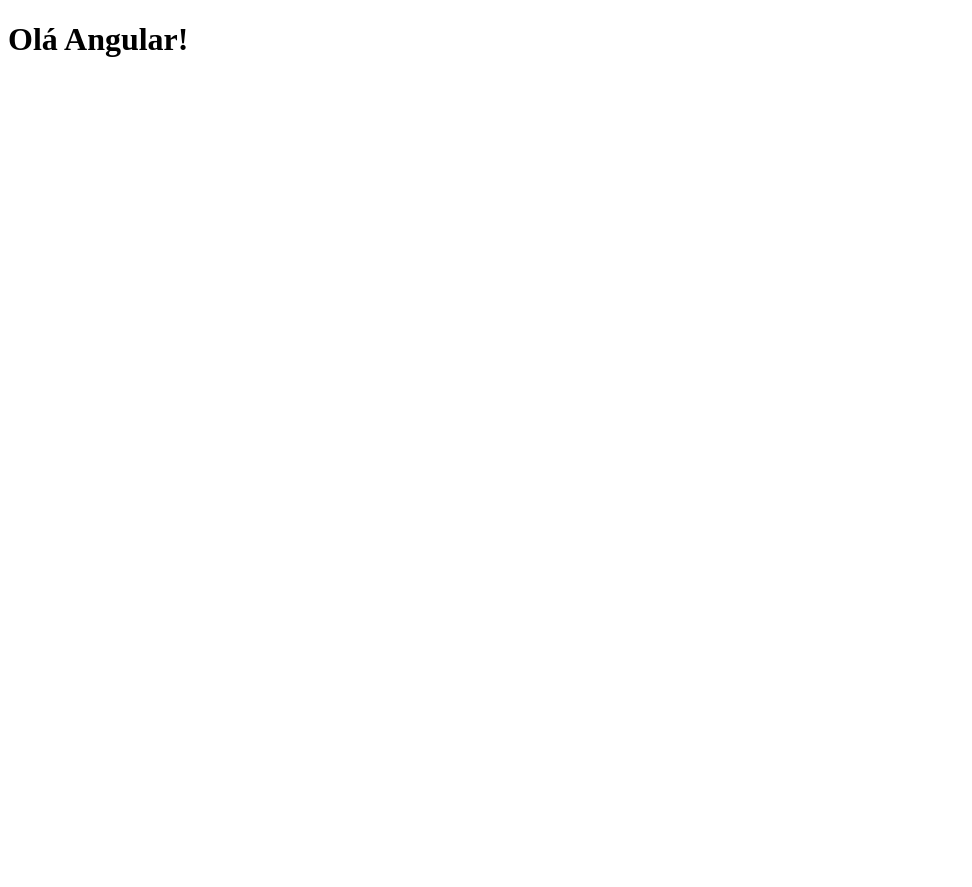
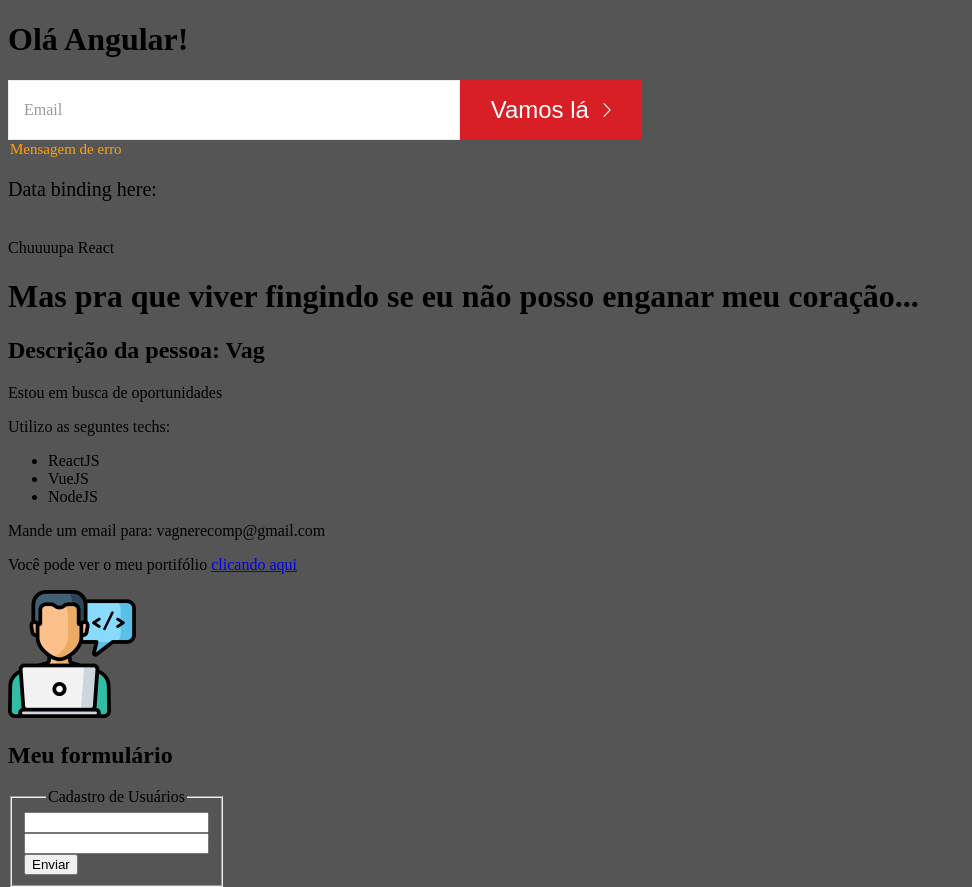
Before and after one commit to vagnerecomp/What-I-know-about-Vue.js, a Vue app: page / in a window 1280 px wide. Shown: the whole page, without its empty margins (0-972 px from the left). Before the commit the page ends 800 px from the top, so only its background shows below. Built offline with nearby package versions, Linux system fonts and the light colour scheme.

Commit message:
Basic concepts

```diff
--- a/public/index.html
+++ b/public/index.html
@@ -7,7 +7,7 @@
     <link rel="icon" href="<%= BASE_URL %>favicon.ico">
     <title><%= htmlWebpackPlugin.options.title %></title>
   </head>
-  <body>
+  <body style="background-color: #555;">
     <noscript>
       <strong>We're sorry but <%= htmlWebpackPlugin.options.title %> doesn't work properly without JavaScript enabled. Please enable it to continue.</strong>
     </noscript>
--- a/src/App.vue
+++ b/src/App.vue
@@ -1,14 +1,38 @@
 <template>
-  <PrimeiroComponente/>
+  <!-- Conceitos abordados: Componentização  -->
+  <div class="main">
+    <PrimeiroComponente/>
+   <SegundoComponente/>
+   <LifeCycle/>
+   <Pessoa/>
+  </div>
 
 </template>
 
 <script>
 import PrimeiroComponente from './components/PrimeiroComponente.vue'
+import SegundoComponente from './components/SegundoComponente.vue'
+import LifeCycle from './components/LifeCycle.vue'
+import Pessoa from './components/Pessoa.vue'
 export default {
   name: 'app',
   components:{
-    PrimeiroComponente
+    PrimeiroComponente,
+    SegundoComponente,
+    LifeCycle,
+    Pessoa
+  },
+  data(){
+    return{
+      // texto:
+    }
   }
 }
 </script>
+
+<style scoped>
+  .main{
+    background-color: #555;
+    height: 100vh;
+  }
+</style>
--- /dev/null
+++ b/src/components/Form.vue
@@ -0,0 +1,34 @@
+<template>
+    <!-- conceitos: Componentização -->
+
+    <div>
+        <h2>Meu formulário</h2>
+        <form action="">
+            <fieldset>
+                <legend style="margin: auto;">Cadastro de Usuários</legend>
+                <div><InputText/></div>
+                <div><InputText/></div>
+                <div><Submit/></div>
+
+            </fieldset>
+        </form>
+    </div>
+</template>
+<script>
+import InputText from './Form/InputText.vue'
+import Submit from './Form/Submit.vue'
+export default {
+    name: 'Form',
+    components:{
+        InputText,
+        Submit
+    }
+}
+</script>
+<style scoped>
+    form{
+        width: 400px;
+        display: flex;
+        padding: 0;
+    }
+</style>
--- /dev/null
+++ b/src/components/Form/InputText.vue
@@ -0,0 +1,10 @@
+<template>
+    <div>
+        <input type="text">
+    </div>
+</template>
+<script>
+export default {
+    name: 'InputText'
+}
+</script>
--- /dev/null
+++ b/src/components/Form/Submit.vue
@@ -0,0 +1,10 @@
+<template>
+    <div>
+        <input type="submit" value="Enviar">
+    </div>
+</template>
+<script>
+export default {
+    name: 'Submit'
+}
+</script>
--- /dev/null
+++ b/src/components/Info.vue
@@ -0,0 +1,43 @@
+<template>
+    <!-- Conceitos abordados: Diretivas v-if, v-else e v-show
+        componentização, argumentos dinâmicos -->
+    <div>
+        <!-- Uso das diretivas v-if e v-else -->
+        <p v-if="esta_trabalhando">Eu estou trabalhando atualmente</p>
+        <p v-else>Estou em busca de oportunidades</p>
+        <p>Utilizo as seguntes techs:</p>
+        <ul>
+            <li>ReactJS</li>
+            <li>VueJS</li>
+            <li>NodeJS</li>
+        </ul>
+        <!-- Uso da diretiva v-show -->
+        <p v-show="mostrar_email">Mande um email para: {{email}}</p>
+        <p>Você pode ver o meu portifólio <a :href="meu_link" target="_blank"> clicando aqui</a></p>
+        <Picture/>
+    </div>
+</template>
+<script>
+import Picture from './Picture.vue';
+export default {
+    name: 'Info',
+    components:{
+        Picture
+    },
+    data(){
+        return{
+
+            esta_trabalhando: false,
+                /* Se o valor dessa propriedade for 'true' a frase "Estou trabalhando atualmente"
+                vai ser exibida, se for false, a frase "Estou em busca de oportunidades" vai ser
+                exibida em seu lugar.*/
+
+            email: 'vagnerecomp@gmail.com',
+            mostrar_email: true,
+                /*Se o valor dessa prop for verdadeiro o email sera exibido,
+                senão, não será exibido porque do atributo v-show*/
+            meu_link: 'https://www.google.com'
+        }
+    }
+}
+</script>
--- /dev/null
+++ b/src/components/LifeCycle.vue
@@ -0,0 +1,25 @@
+<template>
+    <!-- Conceitos abordados: Lifecycle hooks -->
+    <h1>  {{nome}}</h1>
+</template>
+
+<script>
+export default {
+    name: 'LyfeCycle',
+    data(){
+        return{
+            nome: 'E nessa loucura, de dizer que não te quero'
+        }
+    },
+  created(){
+    setTimeout(()=>{
+      this.nome = 'Vou negando as aparências, desfarçando as evidências';
+    },2000)
+  },
+  mounted(){
+      setTimeout(()=>{
+          this.nome = 'Mas pra que viver fingindo se eu não posso enganar meu coração...'
+      },3000)
+  }
+}
+</script>
--- /dev/null
+++ b/src/components/Pessoa.vue
@@ -0,0 +1,25 @@
+<template>
+    <!-- Conceitos abordados: Componentização, dados dinâmicos -->
+    <div>
+        <h2>Descrição da pessoa: {{nome}}</h2>
+        <Info/>
+        <Form/>
+    </div>
+</template>
+
+<script>
+import Info from './Info.vue'
+import Form from './Form.vue'
+export default {
+    name: 'Pessoa',
+    components:{
+        Info,
+        Form
+    },
+    data() {
+        return{
+            nome: 'Vag'
+        }
+    }
+}
+</script>
--- /dev/null
+++ b/src/components/Picture.vue
@@ -0,0 +1,15 @@
+<template>
+<!-- // Conceitos abordados: Argumentos dinâmicos -->
+    <img :src="avatar" :alt="descricao">
+</template>
+<script>
+export default{
+    name: 'Picture',
+    data(){
+        return{
+            avatar: "/img/avatar.png",
+            descricao: 'Vag profile picture'
+        }
+    }
+}
+</script>
--- a/src/components/PrimeiroComponente.vue
+++ b/src/components/PrimeiroComponente.vue
@@ -1,5 +1,28 @@
 <template>
-    <h1>Olá {{frame}}!</h1>
+    <!-- Conceitos abordados: Dados dinâmicos (interpolação)
+    e Data binding -->
+    <div>
+        <h1>Olá {{frame}}!</h1>
+
+         <div class="form-control">
+                <div class="txt-group">
+                    <input id="txtForMail" name="password" v-model="input_name"
+                    placeholder="maratonas" type="text">
+                    <label for="txtForMail">Email</label>
+                    <br>
+                    <span class= "hidden">Mensagem de erro</span>
+                </div>
+
+                <button class="btn-larger">
+                    Vamos lá
+                    <img src="../assets/btn-arrow.svg" alt="">
+                </button>
+            </div>
+            <p style="font-size: 20px">Data binding here: <b>{{input_name}}</b></p>
+
+
+
+    </div>
 </template>
 
 <script>
@@ -7,8 +30,83 @@
     name: 'PrimeiroComponente',
     data() {
         return{
-            frame: 'Angular'
+            frame: 'Angular',
+            input_name:""
         }
     }
 }
 </script>
+
+<style scoped>
+    .txt-group{
+    position: relative;
+    display:inline-block
+    }
+    .txt-group input{
+        width: 452px;
+        height: 60px;
+        background: #FFFFFF;
+        border: 1px solid rgba(0, 0, 0, 0.08);
+        box-sizing: border-box;
+
+        /* font styles */
+        font-style: normal;
+        font-weight: normal;
+        font-size: 16px;
+        line-height: 22px;
+
+        padding-left: 16px;
+        padding-top: 26px;
+        color: rgba(0, 0, 0, 0.9);
+    }
+    .txt-group input::placeholder{
+        color: transparent;
+    }
+    .txt-group label{
+        position: absolute;
+        left: 16px;
+        top: 19px;
+
+        /* font styles */
+        font-style: normal;
+        font-weight: normal;
+        font-size: 16px;
+        line-height: 22px;
+        color: rgba(0, 0, 0, 0.4);
+        transition: all 0.1s;
+    }
+    .txt-group input:focus + label,
+    .txt-group input:not(:placeholder-shown) + label{
+        top: 7px;
+        font-size: 13px;
+    }
+    .txt-group span{
+        font-style: normal;
+        font-weight: 400;
+        font-size: 15px;
+        line-height: 18px;
+        color: #FFA00A;
+        padding-left: 2px;
+    }
+    .btn-larger{
+        width: 182px;
+        height: 60px;
+        background: #D81F26;
+        border: none;
+        color: #fff;
+
+        /* Tipografia */
+        font-style: normal;
+        font-weight: normal;
+        font-size: 24px;
+        line-height: 33px;
+    }
+    .btn-larger img{
+        width: 8.75px;
+        height: 16.25px;
+        margin-left: 7px;
+    }
+    .form-control{
+        display: flex;
+    }
+</style>
--- a/src/components/SegundoComponente.vue
+++ b/src/components/SegundoComponente.vue
@@ -1,9 +1,8 @@
 <template>
+    <!-- Conceitos abordados: Primeiros componentes -->
     <p><br>Chuuuupa React</p>
 </template>
 <script>
-import { defineComponent } from '@vue/composition-api'
-
 export default{
     name: 'SegundoComponente'
 
```
Also changed, not shown: .browserslistrc (added), public/img/avatar.png (added), src/assets/btn-arrow.svg (added).
